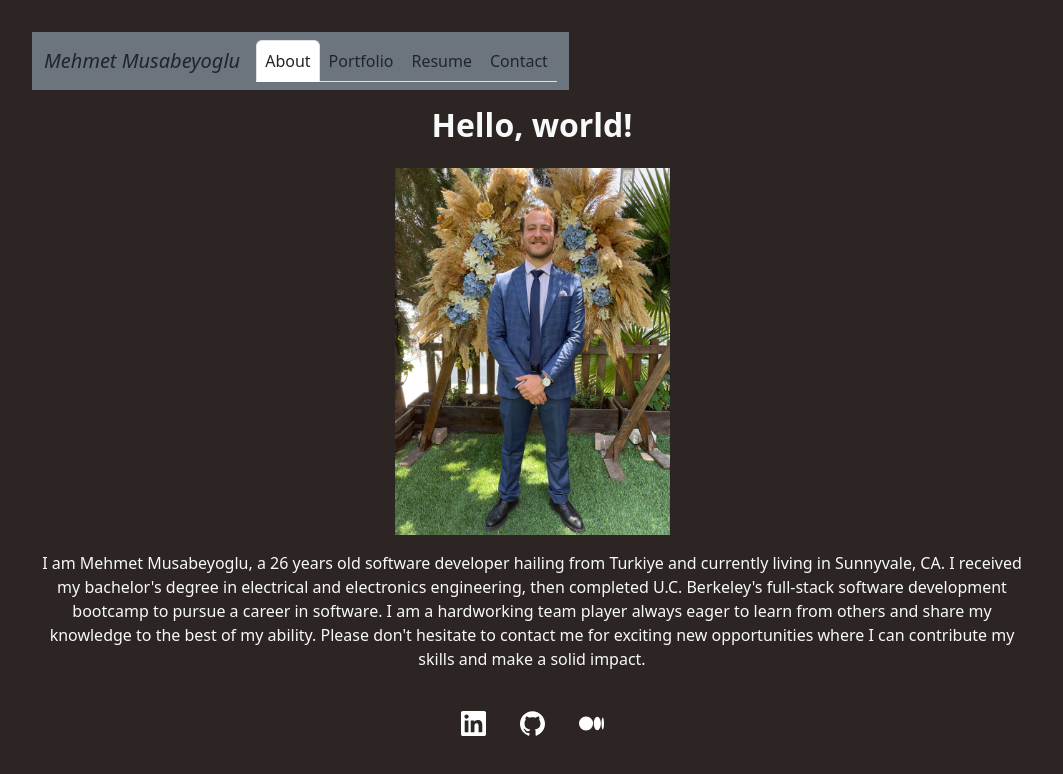
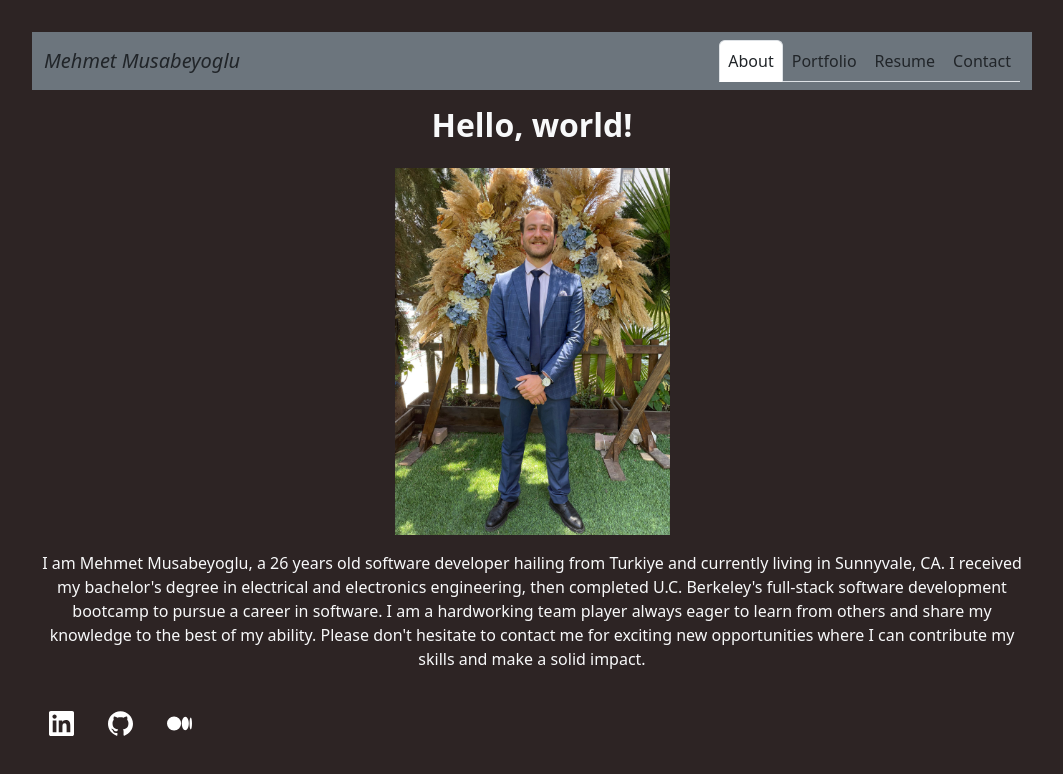
Before and after one commit to MehmetMusabeyoglu/React-Portfolio, a React (Create React App) app: page / in a window 1280 px wide. Shown: the top 774 px of the page, without its empty margins (108-1171 px from the left). Built offline with nearby package versions, Linux system fonts and the light colour scheme.

Commit message:
Deployment

```diff
--- a/src/App.css
+++ b/src/App.css
@@ -3,9 +3,9 @@ body {
 }
 
 .main {
-  display: flex;
+  /* display: flex;
   flex-direction: column;
-  justify-content: flex-start;
+  justify-content: flex-start; */
   width: 1000px;
   min-height: 750px;
   background: #2D2424;
--- a/src/components/Main.js
+++ b/src/components/Main.js
@@ -29,10 +29,10 @@ export default function Main() {
 
   return (
     <div>
-      <header className="d-flex flex-wrap">
+      <header>
         <NavBar currentPage={currentPage} handlePageChange={handlePageChange} />
       </header>
-      <main>
+      <main  className="d-flex flex-wrap">
         {renderPage()}
         <Footer />
       </main>
```
Also changed, not shown: 1 other file (tests, documents, lock files or other folders).
